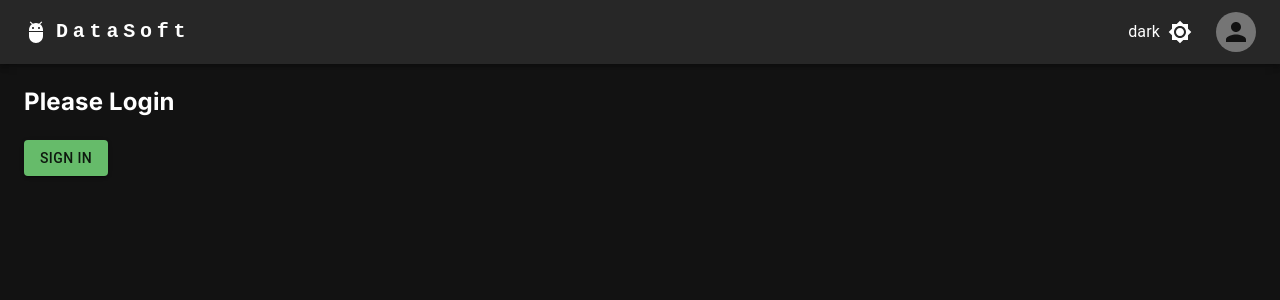
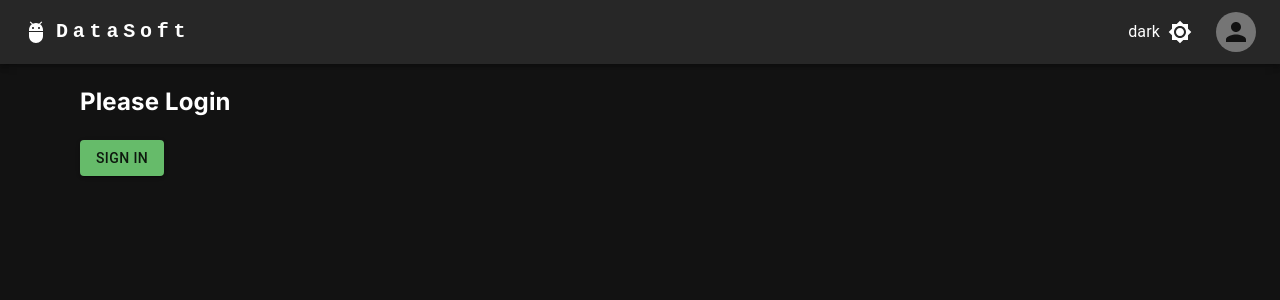
Before and after one commit to thientantran/nextjs_dashboard, a Next.js app: page / in a window 1280 px wide. Shown: the top 300 px of the page. Built offline with nearby package versions, Linux system fonts and the light colour scheme; no server answers.

Commit message:
4. Create Layout and add SideMenu into it

```diff
--- a/src/app/Home.module.scss
+++ b/src/app/Home.module.scss
@@ -1,5 +1,10 @@
 .main {
-  padding: 0 24px;
+  padding: 0 24px 0 80px;
   max-width: 85rem;
   margin: auto;
+
+  @media screen and (min-width: 1700px) {
+    padding: 0 24px 0 0;
+    max-width: 92rem;
+  }
 }
--- /dev/null
+++ b/src/app/components/Layout/Layout.tsx
@@ -0,0 +1,14 @@
+'use client'
+import { useSession } from 'next-auth/react'
+import React from 'react'
+import SideMenu from '../SideMenu/SideMenu'
+
+export default function Layout({ children }: { children: React.ReactNode }) {
+  const { data: session } = useSession()
+  return (
+    <>
+      {session && <SideMenu />}
+      {children}
+    </>
+  )
+}
--- a/src/app/components/Providers/Providers.tsx
+++ b/src/app/components/Providers/Providers.tsx
@@ -3,6 +3,7 @@ import { CssBaseline, ThemeProvider, createTheme } from '@mui/material'
 import { SessionProvider } from 'next-auth/react'
 import React, { ReactNode } from 'react'
 import Header from '../Header/Header'
+import Layout from '../Layout/Layout'
 import darkThemeOption from '../theme/darkTheme'
 import lightThemeOption from '../theme/lightTheme'
 interface Props {
@@ -13,7 +14,6 @@ const ColorModeContext = React.createContext({ toggleColorMode: () => { } })
 
 const Providers = ({ children }: Props) => {
   const [mode, setMode] = React.useState<'light' | 'dark'>('dark')
-
   const colorMode = React.useMemo(
     () => ({
       toggleColorMode: () => {
@@ -22,19 +22,6 @@ const Providers = ({ children }: Props) => {
     }),
     []
   )
-
-  // const theme = React.useMemo(
-  //   () =>
-  //     createTheme({
-  //       palette: {
-  //         mode,
-  //       },
-  //     }),
-  //   [mode],
-  // );
-
-  // const lightThemeChosen = createTheme({...lightTheme})
-  // const darkThemeChosen = createTheme({...darkTheme})
 
   const darkTheme = React.useMemo(
     () =>
@@ -58,7 +45,9 @@ const Providers = ({ children }: Props) => {
         <SessionProvider>
           <CssBaseline />
           <Header ColorModeContext={ColorModeContext} />
-          {children}
+          <Layout>
+            {children}
+          </Layout>
         </SessionProvider>
       </ThemeProvider>
     </ColorModeContext.Provider>
--- a/src/app/page.tsx
+++ b/src/app/page.tsx
@@ -1,11 +1,10 @@
 'use client'
+import { useSession } from 'next-auth/react'
+import Head from 'next/head'
+import React from 'react'
+import scss from './Home.module.scss'
+import Login from './components/Login/Login'
 import Dashboard from './dashboard/page'
-import Head from 'next/head'
-import SideMenu from './components/SideMenu/SideMenu'
-import Login from './components/Login/Login'
-import { useSession } from 'next-auth/react'
-import scss from './Home.module.scss'
-import React from 'react'
 const Home: React.FC = () => {
   // cho nay can add type cho Home
   const { data: session } = useSession()
@@ -20,7 +19,7 @@ const Home: React.FC = () => {
       <main className={scss.main}>
         {session && (
           <>
-            <SideMenu />
+            {/* <SideMenu /> */}
             <Dashboard />
           </>
         )}
```
Also changed, not shown: src/app/api/auth/[...nextauth]/route.tsx (+7 -7 lines).
